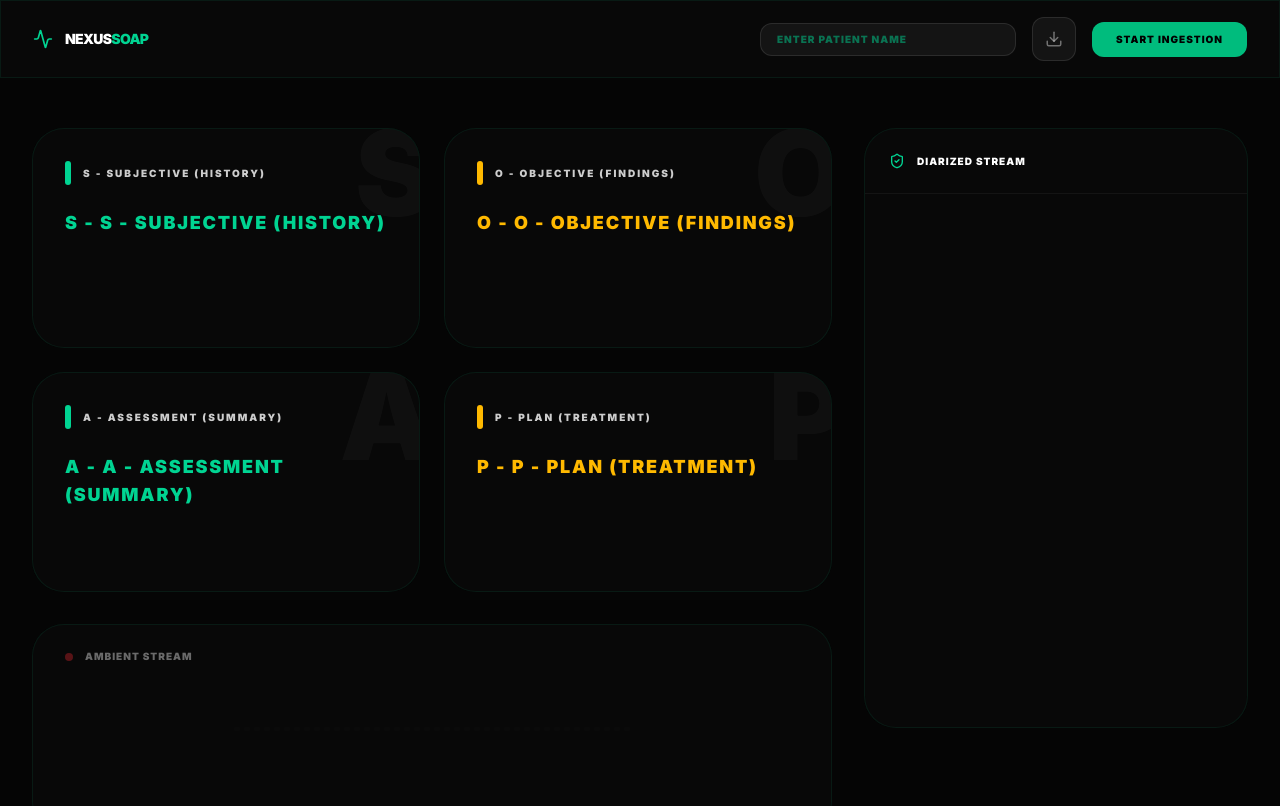
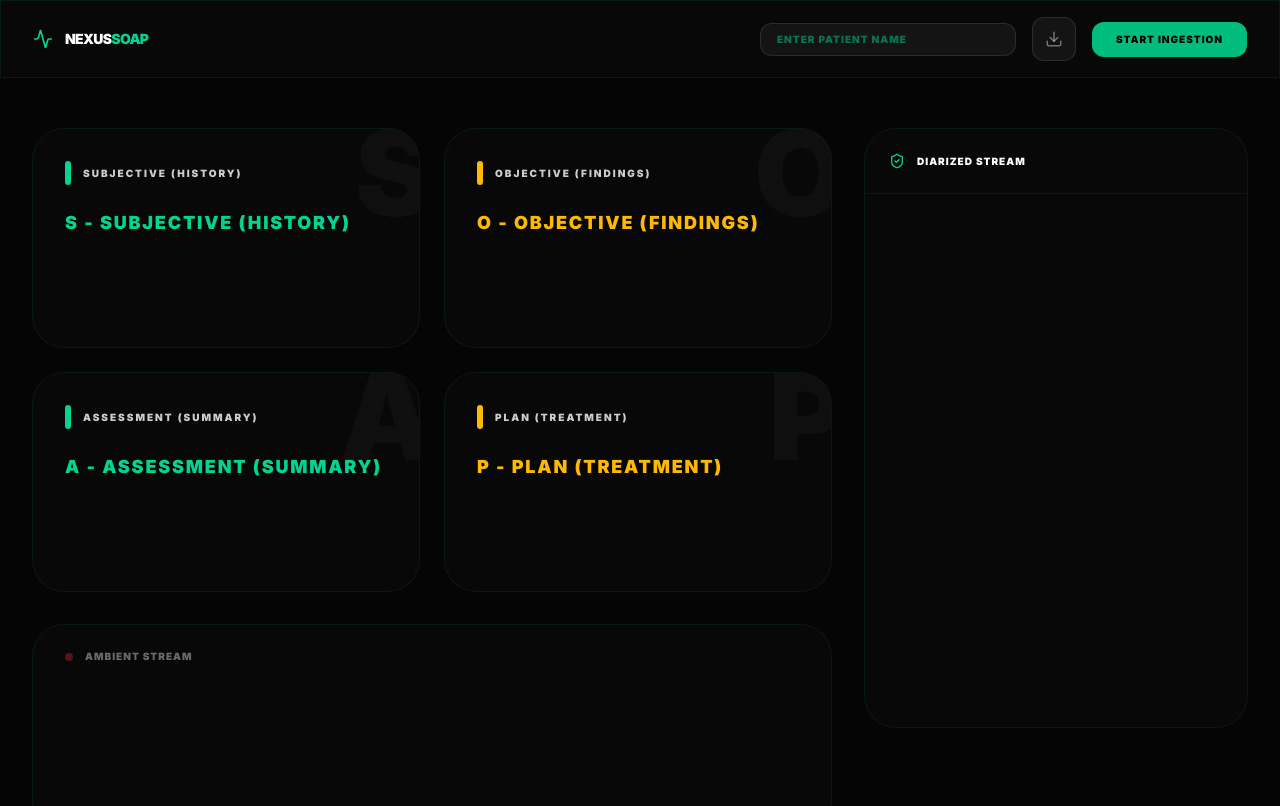
Before and after one commit to rajveerkhanvilkar/Nexus-SOAP, a Next.js app: page / in a window 1280 px wide. Shown: the top 806 px of the page. Built offline with nearby package versions, Linux system fonts and the light colour scheme.

Commit message:
style: clean clinical headers - removed redundant prefixes and hyphens v5.5

```diff
--- a/app/page.tsx
+++ b/app/page.tsx
@@ -24,22 +24,16 @@ export default function NexusSOAP() {
   const transcriptEndRef = useRef<HTMLDivElement>(null);
   const scrollContainerRef = useRef<HTMLDivElement>(null);
 
-  // THRESHOLD-AWARE AUTO-SCROLL
   const scrollToBottom = () => {
     const container = scrollContainerRef.current;
     if (container) {
-      // Only scroll if the content is actually overflowing (List is Full)
       const isFull = container.scrollHeight > container.clientHeight;
-      if (isFull) {
-        transcriptEndRef.current?.scrollIntoView({ behavior: "smooth" });
-      }
+      if (isFull) transcriptEndRef.current?.scrollIntoView({ behavior: "smooth" });
     }
   };
 
   useEffect(() => {
-    if (liveTranscript.length > 0) {
-      scrollToBottom();
-    }
+    if (liveTranscript.length > 0) scrollToBottom();
   }, [liveTranscript]);
 
   const startRecognition = () => {
@@ -131,7 +125,15 @@ export default function NexusSOAP() {
     doc.text(`DATE: ${new Date().toLocaleDateString()}`, pageWidth - 85, 34);
     doc.text(`EMR STATUS: ENCRYPTED (AES-256)`, pageWidth - 85, 40);
     let yPos = 80;
-    const sections = [{ t: "S - SUBJECTIVE (HISTORY)", d: aiResult.soap.subjective }, { t: "O - OBJECTIVE (FINDINGS)", d: aiResult.soap.objective }, { t: "A - ASSESSMENT (SUMMARY)", d: aiResult.soap.assessment }, { t: "P - PLAN (TREATMENT)", d: aiResult.soap.plan }];
+
+    // CLEANED PDF TITLES
+    const sections = [
+      { t: "SUBJECTIVE (HISTORY)", d: aiResult.soap.subjective },
+      { t: "OBJECTIVE (FINDINGS)", d: aiResult.soap.objective },
+      { t: "ASSESSMENT (SUMMARY)", d: aiResult.soap.assessment },
+      { t: "PLAN (TREATMENT)", d: aiResult.soap.plan }
+    ];
+
     sections.forEach(s => {
       doc.setFillColor(245, 245, 245); doc.rect(20, yPos - 7, pageWidth - 40, 10, 'F');
       doc.setFillColor(16, 185, 129); doc.rect(20, yPos - 7, 2, 10, 'F');
@@ -171,10 +173,10 @@ export default function NexusSOAP() {
       <div className="max-w-[1700px] mx-auto grid grid-cols-12 gap-8 pt-32 px-8 pb-20">
         <div className="col-span-12 lg:col-span-8 space-y-8">
           <div className="grid grid-cols-1 md:grid-cols-2 gap-6">
-            <SOAPCard letter="S" title="S - SUBJECTIVE (HISTORY)" items={isProcessing ? [{text: "Synthesizing...", confidence: 100}] : (aiResult?.soap?.subjective || [])} variant="green" />
-            <SOAPCard letter="O" title="O - OBJECTIVE (FINDINGS)" items={isProcessing ? [{text: "Normalizing...", confidence: 100}] : (aiResult?.soap?.objective || [])} variant="gold" />
-            <SOAPCard letter="A" title="A - ASSESSMENT (SUMMARY)" items={isProcessing ? [{text: "Calculating...", confidence: 100}] : (aiResult?.soap?.assessment || [])} variant="green" />
-            <SOAPCard letter="P" title="P - PLAN (TREATMENT)" items={isProcessing ? [{text: "Formulating...", confidence: 100}] : (aiResult?.soap?.plan || [])} variant="gold" />
+            <SOAPCard letter="S" title="SUBJECTIVE (HISTORY)" items={isProcessing ? [{text: "Synthesizing...", confidence: 100}] : (aiResult?.soap?.subjective || [])} variant="green" />
+            <SOAPCard letter="O" title="OBJECTIVE (FINDINGS)" items={isProcessing ? [{text: "Normalizing...", confidence: 100}] : (aiResult?.soap?.objective || [])} variant="gold" />
+            <SOAPCard letter="A" title="ASSESSMENT (SUMMARY)" items={isProcessing ? [{text: "Calculating...", confidence: 100}] : (aiResult?.soap?.assessment || [])} variant="green" />
+            <SOAPCard letter="P" title="PLAN (TREATMENT)" items={isProcessing ? [{text: "Formulating...", confidence: 100}] : (aiResult?.soap?.plan || [])} variant="gold" />
           </div>
           <div className="glass rounded-[2rem] p-10 border-white/5 flex flex-col items-center justify-center min-h-[160px]">
             <div className="absolute top-6 left-8 flex items-center gap-3 opacity-40"><div className="w-2 h-2 bg-red-500 rounded-full animate-pulse" /><span className="text-[10px] font-black tracking-widest uppercase">Ambient Stream</span></div>
```
